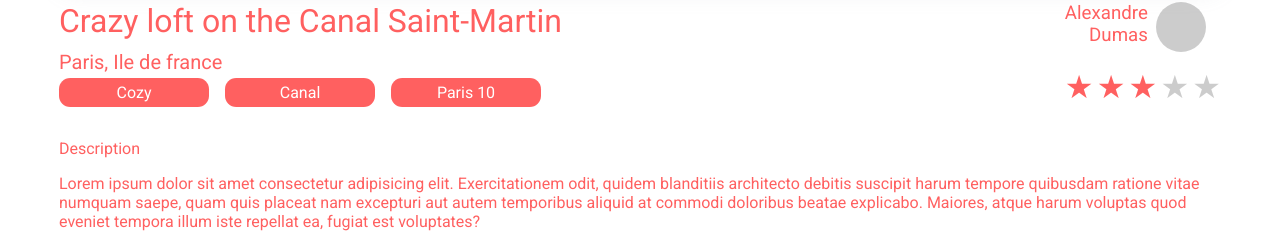
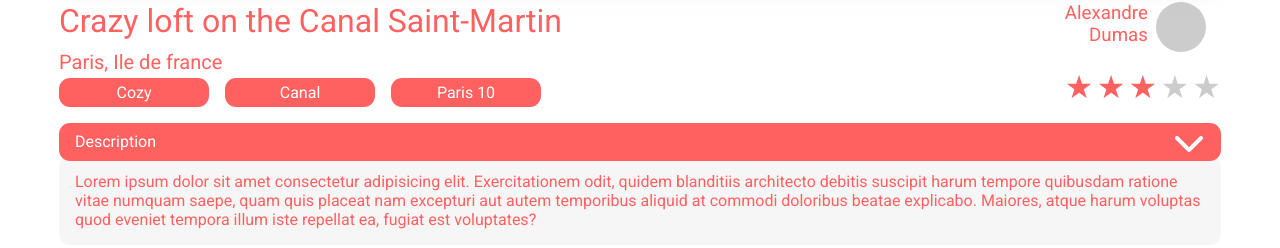
Before and after one commit to Elwoodus/Projet6-KASA, a React (Vite) app: page /flat in a window 1280 px wide. Shown: the part 500-748 px from the top of the page. Built offline with nearby package versions, Linux system fonts and the light colour scheme.

Commit message:
maj apartment

```diff
--- a/index.html
+++ b/index.html
@@ -8,6 +8,7 @@
     <link rel="preconnect" href="https://fonts.googleapis.com">
     <link rel="preconnect" href="https://fonts.gstatic.com" crossorigin>
     <link href="https://fonts.googleapis.com/css2?family=Roboto:wght@400;700&display=swap" rel="stylesheet">
+    <script src="https://kit.fontawesome.com/8b9df2dd8b.js" crossorigin="anonymous"></script>
   </head>
   <body>
     <div id="root"></div>
--- a/src/Pages/ApartmentPage.jsx
+++ b/src/Pages/ApartmentPage.jsx
@@ -1,5 +1,7 @@
 import React from 'react' ;
+import { ApartmentDescription } from '../components/ApartmentDescription';
 import "./ApartmentPage.scss";
+
 
 function ApartmentPage() {
   return (
@@ -34,21 +36,13 @@ function ApartmentPage() {
                     </div>
                     </div>
                     </div>
-                    <div className="apartment_description">
-                        <p>Description</p>
-                        <p>Lorem ipsum dolor sit amet consectetur adipisicing elit. Exercitationem odit, quidem blanditiis architecto debitis
-                            suscipit harum tempore quibusdam ratione vitae numquam saepe, quam quis placeat nam excepturi aut autem temporibus aliquid at commodi
-                            doloribus beatae explicabo. Maiores, atque harum voluptas quod eveniet tempora illum iste repellat ea, fugiat est voluptates?</p>
-                    </div>
-                    <div className="apartment_description">
-                        <p>Description</p>
-                        <p>Lorem ipsum dolor sit amet consectetur adipisicing elit. Exercitationem odit, quidem blanditiis architecto debitis
-                            suscipit harum tempore quibusdam ratione vitae numquam saepe, quam quis placeat nam excepturi aut autem temporibus aliquid at commodi
-                            doloribus beatae explicabo. Maiores, atque harum voluptas quod eveniet tempora illum iste repellat ea, fugiat est voluptates?</p>
-                    </div>
+                    <ApartmentDescription />
+                    <ApartmentDescription />
+
+
             </div>
 
   )
 }
 
-export default ApartmentPage
+export default ApartmentPage;
--- a/src/Pages/ApartmentPage.scss
+++ b/src/Pages/ApartmentPage.scss
@@ -75,4 +75,5 @@
         }
     }
 
+
 }
--- a/src/Scss/variables.scss
+++ b/src/Scss/variables.scss
@@ -2,5 +2,6 @@ $color-primary: #ff6060;
 $color-secondary: #863535;
 $color-tertiary:white;
 $grid-background-dark: rgba(0,0,0,0.199);
+$background-light : #f6f6f6;
 $grid-background-light: white;
 $footer-background-color: black;
--- /dev/null
+++ b/src/components/ApartmentDescription.jsx
@@ -0,0 +1,18 @@
+import React from "react";
+import "./ApartmentDescription.scss";
+
+ export function ApartmentDescription() {
+    return (
+        <div className="apartment_description">
+            <p className="description_header">
+                <span> Description </span>
+                <i className="fas fa-chevron-down"> </i>
+            </p>
+            <p className="description_content">Lorem ipsum dolor sit amet consectetur adipisicing elit. Exercitationem odit, quidem blanditiis architecto debitis
+                suscipit harum tempore quibusdam ratione vitae numquam saepe, quam quis placeat nam excepturi aut autem temporibus aliquid at commodi
+                doloribus beatae explicabo. Maiores, atque harum voluptas quod eveniet tempora illum iste repellat ea, fugiat est voluptates?
+            </p>
+        </div>
+
+    );
+}
--- /dev/null
+++ b/src/components/ApartmentDescription.scss
@@ -0,0 +1,29 @@
+@use "../Scss/variables.scss" as *;
+
+.apartment_description {
+    p{
+        margin-block: 0;
+    }
+    .description_header {
+   background-color: $color-primary;
+   color: $color-tertiary;
+   padding: 0.2em 1em;
+   display: flex;
+   justify-content: space-between;
+   border-radius: 0.7rem;
+   align-items: center;
+   i {
+    font-size: 2rem;
+    cursor: pointer;
+   }
+}
+    .description_content{
+        background-color: $background-light;
+        color: $color-primary;
+        padding: 1rem;
+        border-radius: 0.7rem;
+        position: relative;
+        top: -0.3rem;
+        z-index: -1;
+    }
+}
```
Also changed, not shown: public/arrow.png (added).
